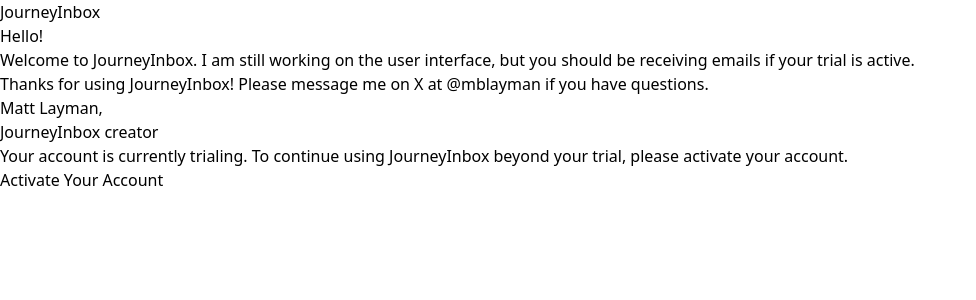
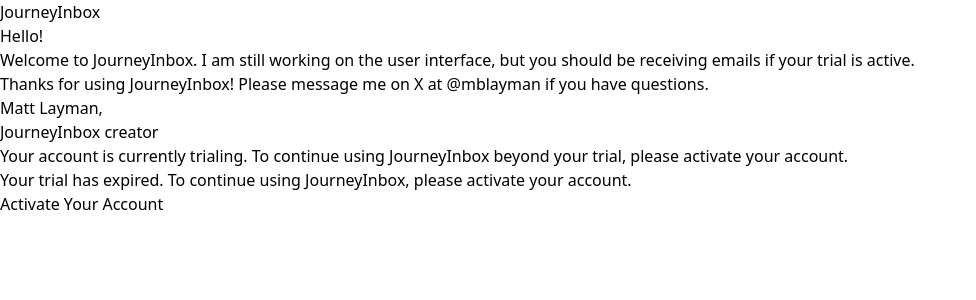
Before and after one commit to mblayman/journal, a Django app: template templates/core/index.html in a window 1280 px wide. Shown: the top 300 px of the page, without its empty margins (0-976 px from the left). Run offline with Django 4.2, Linux system fonts and the light colour scheme; the template is opened without the code that fills it: most values are stand-ins (such as "Sample title", 1, 10 or a date in 2020); style sheets or scripts are compiled from the project's sources; some libraries are stand-ins or nearby versions.

Commit message:
Add the ability for expired trials to activate.
Fixes #99

```diff
--- a/templates/core/index.html
+++ b/templates/core/index.html
@@ -12,8 +12,16 @@
 
     {% if user.account.status == user.account.Status.TRIALING %}
       <p class="mb-4">Your account is currently trialing. To continue using JourneyInbox beyond your trial, please activate your account.</p>
+    {% endif %}
+
+    {% if user.account.status == user.account.Status.TRIAL_EXPIRED %}
+      <p class="mb-4">Your trial has expired. To continue using JourneyInbox, please activate your account.</p>
+    {% endif %}
+
+    {% if user.account.status == user.account.Status.TRIALING or user.account.status == user.account.Status.TRIAL_EXPIRED %}
       <button id="activate-button" class="p-2 bg-lime-800 text-white">Activate Your Account</button>
     {% endif %}
+
   </div>
 {% endblock %}
 
```
